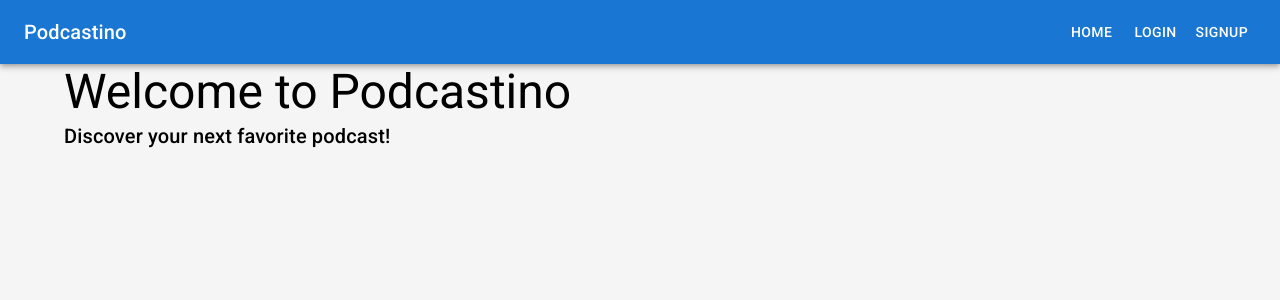
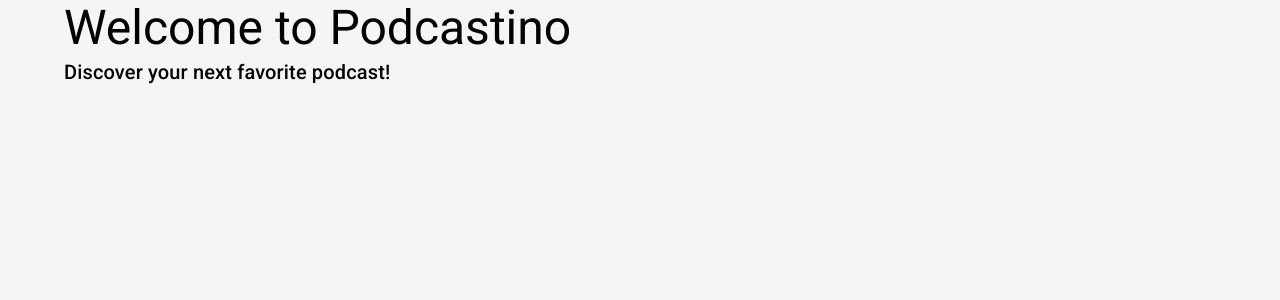
Before and after one commit to Podcastino/FrontEnd, a React (Create React App) app in the folder podcastino/: page / in a window 1280 px wide. Shown: the top 300 px of the page. Built offline with nearby package versions, Linux system fonts and the light colour scheme.

Commit message:
removed header

```diff
--- a/podcastino/src/App.js
+++ b/podcastino/src/App.js
@@ -10,16 +10,7 @@ function App() {
   return (
     <Router>
       {/* Navbar */}
-      <AppBar position="static">
-        <Toolbar>
-          <Typography variant="h6" component="div" sx={{ flexGrow: 1 }}>
-            Podcastino
-          </Typography>
-          <Button color="inherit" component={Link} to="/">Home</Button>
-          <Button color="inherit" component={Link} to="/login">Login</Button>
-          <Button color="inherit" component={Link} to="/signup">Signup</Button>
-        </Toolbar>
-      </AppBar>
+
 
       {/* Page Content */}
       <Box>
```
